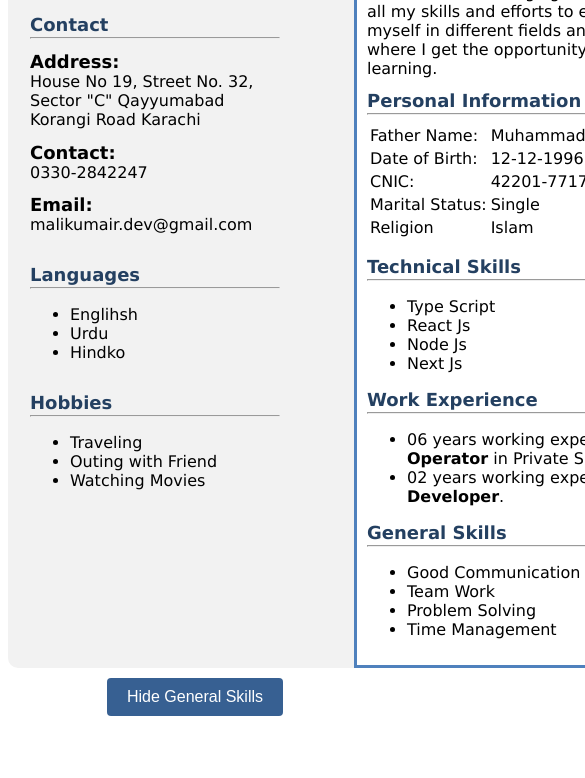
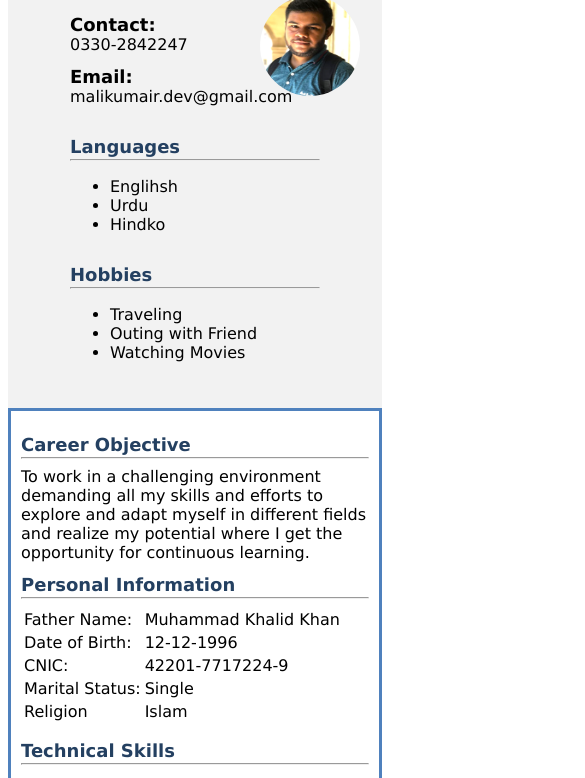
Before and after one commit to MalikUmair5/Hekathon-task, a plain HTML site: page index.html in a window 390 px wide. Shown: the part 153-931 px from the top of the page, 585 px wide, since content can reach past the window. Before the commit the page ends 887 px from the top, so only its background shows below. Drawn offline with Linux system fonts and the light colour scheme.

Commit message:
Completed Milestone 1 Added Responsiveness and Provile Picture

```diff
--- a/index.html
+++ b/index.html
@@ -13,14 +13,10 @@
       <div class="main_container">
         <div class="left_container">
           <h1 class="name_heading">Malik Umair</h1>
+          <div class="img_container">
+            <img class="profile_image" src="./assets/Profile.png" alt="">
+          </div>
           <div class="sub_container mt-20">
-            <h1 class="heading">Contact</h1>
-            <hr class="line" />
-            <h1 class="sub_heading">Address:</h1>
-            <p class="text">
-              House No 19, Street No. 32, Sector "C" Qayyumabad Korangi Road
-              Karachi
-            </p>
             <h1 class="sub_heading mt-15">Contact:</h1>
             <p class="text">0330-2842247</p>
             <h1 class="sub_heading mt-10">Email:</h1>
--- a/style.css
+++ b/style.css
@@ -72,10 +72,16 @@ body {
   display: none;
 }
 
-.btn_div{
+.btn_div {
   margin: 0 auto;
   display: flex;
   justify-content: center;
+}
+
+.profile_image {
+  width: 250px;
+  height: 250px;
+  border-radius: 50%;
 }
 #toogle_button {
   background-color: #376092;
@@ -97,9 +103,29 @@ body {
 
 @media only screen and (max-width: 600px) {
   /* Styles for mobile devices */
+  .resume_container {
+    width: 100%;
+  }
+  .main_container {
+    flex-wrap: wrap;
+  }
+  .profile_image {
+    width: 100px;
+    height: 100px;
+    border-radius: 50%;
+    position: absolute;
+    right: -40px;
+    top: -10px;
+  }
+  .img_container {
+    position: relative;
+  }
 }
 
 @media only screen and (min-width: 601px) and (max-width: 768px) {
+  .resume_container {
+    width: 100%;
+  }
   /* Styles for tablet devices */
 }
 
```
Also changed, not shown: assets/Profile.png (added), 1 other file.
